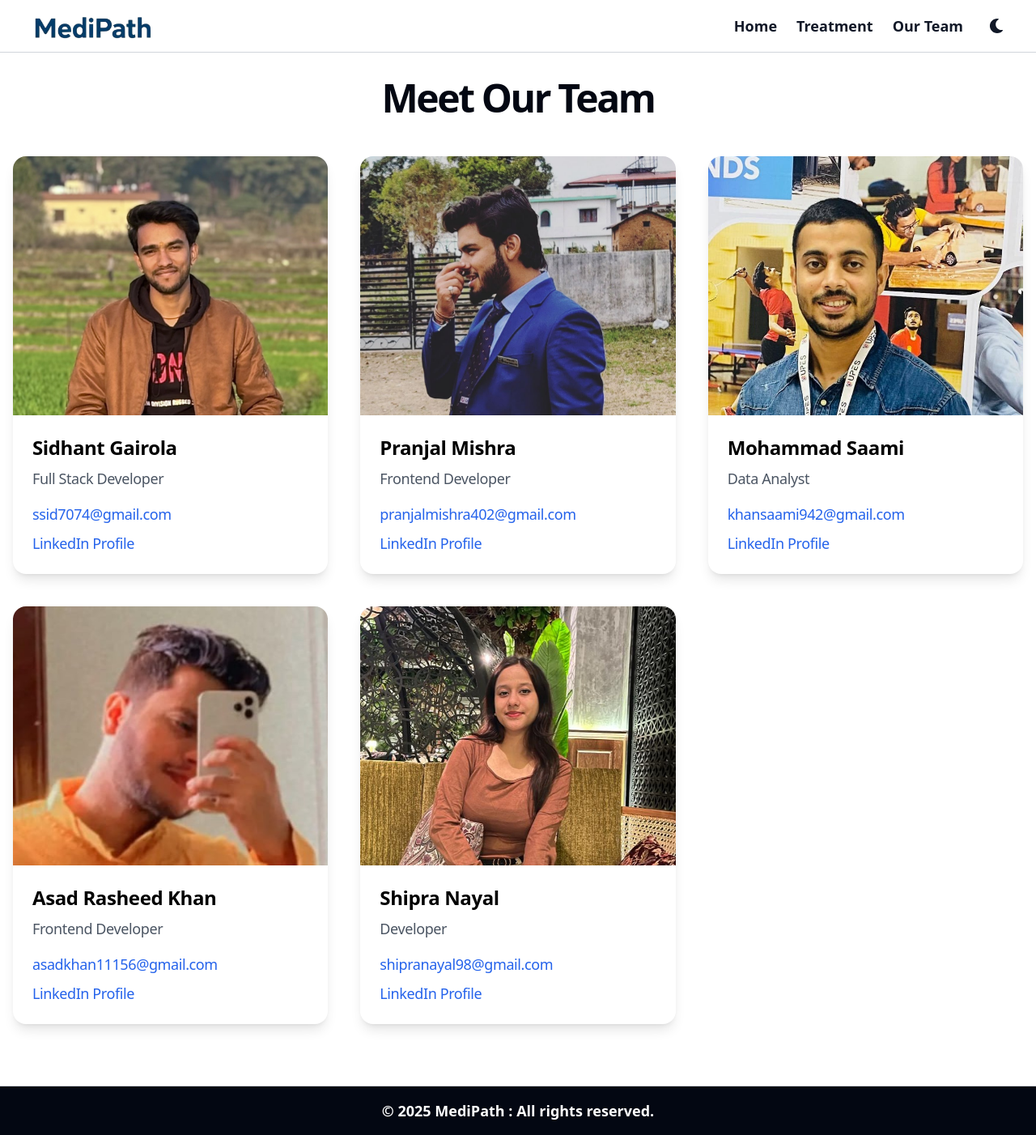
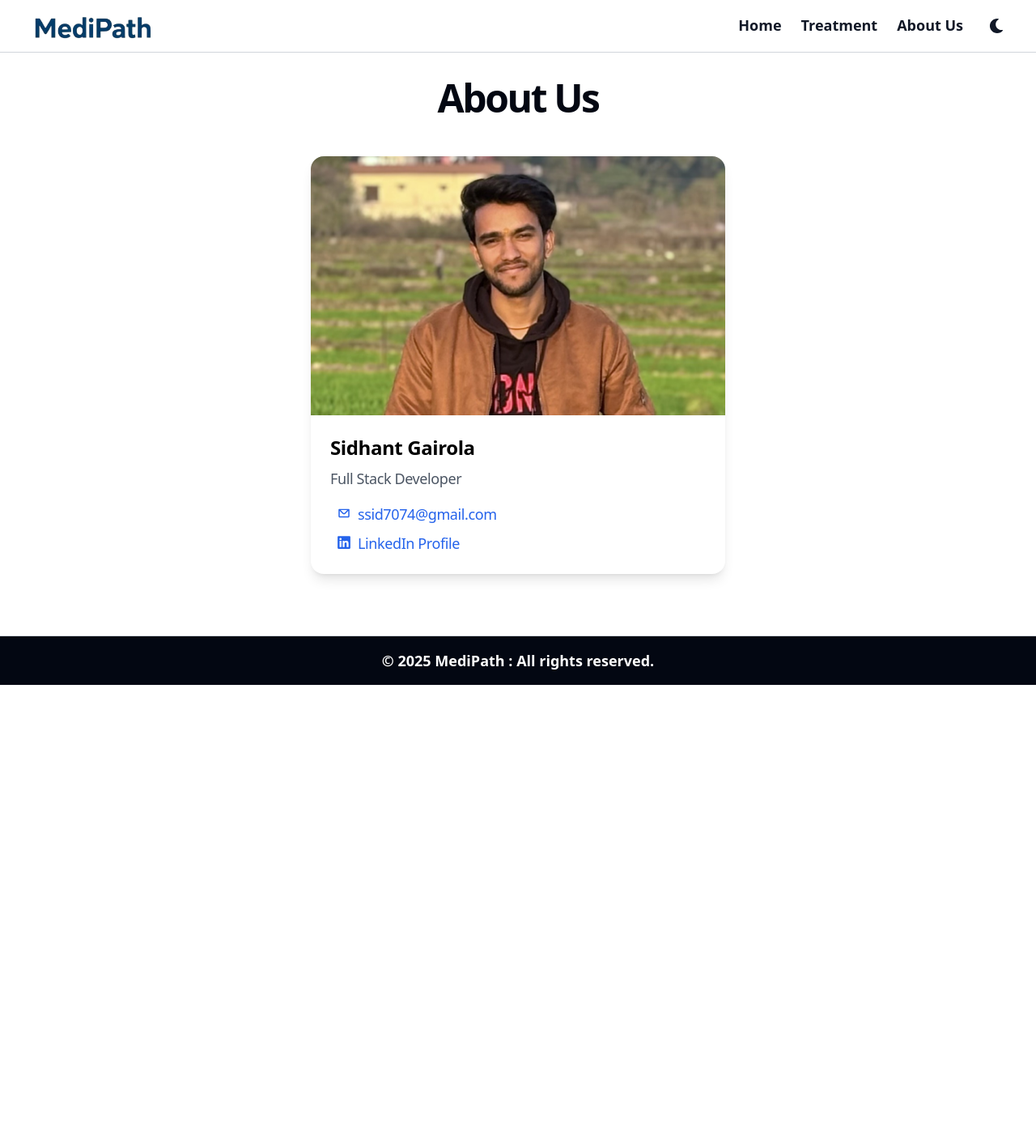
Before and after one commit to sidhant-gairola/medipath, a React (Vite) app: page /team in a window 1280 px wide. Shown: the whole page at 81% size. After the commit the page ends 846 px from the top, so only its background shows below. Built offline with nearby package versions, Linux system fonts and the light colour scheme.

Commit message:
removed teammate details

```diff
--- a/src/components/Navbar.jsx
+++ b/src/components/Navbar.jsx
@@ -57,17 +57,18 @@ function Navbar({ darkMode, toggleDarkMode }) {
             </NavLink>
           </motion.div>
 
-          <div className="flex items-center space-x-6">
+          <div className="flex items-center space-x-6 ">
             {/* Navigation Links (Always visible on larger screens) */}
             <div className="hidden md:flex space-x-6">
-              <NavLink to="/" className={`text-lg font-semibold transition-all ${darkMode ? "text-white hover:border-b-2 border-white" : "text-gray-900 hover:border-b-2 duration-75 border-black" }`} >
+              <NavLink to="/" className={`text-lg font-semibold transition-all border-b-2 border-transparent ${darkMode ? "text-white hover:border-b-2 hover:border-white" : "text-gray-900 hover:border-b-2 hover:border-black" }`} >
                 Home
               </NavLink>
-              <NavLink to="/treatment" className={`text-lg font-semibold ${darkMode ? "text-white hover:border-b-2 border-white" : "text-gray-900 hover:border-b-2 duration-75 border-black" }`} >
+              <NavLink to="/treatment" className={`text-lg font-semibold border-b-2 border-transparent ${darkMode ? "text-white hover:border-b-2 hover:border-white" : "text-gray-900 hover:border-b-2 hover:border-black" }`} >
                 Treatment
               </NavLink>
-              <NavLink to="/team" className={`text-lg font-semibold ${darkMode ? "text-white hover:border-b-2 border-white" : "text-gray-900 hover:border-b-2 duration-75 border-black" }`} >
-                Our Team
+              <NavLink to="/team" className={`text-lg font-semibold border-b-2 border-transparent ${darkMode ? "text-white hover:border-b-2 hover:border-white" : "text-gray-900 hover:border-b-2 hover:border-black" }`} >
+                {/* Our Team */}
+                About Us
               </NavLink>
             </div>
 
@@ -96,7 +97,8 @@ function Navbar({ darkMode, toggleDarkMode }) {
             Treatment
           </NavLink>
           <NavLink to="/team" onClick={() => setDropdownOpen(false)} className={`block px-4 py-2 text-lg font-semibold ${darkMode ? "text-white bg-gray-900" : "text-black bg-gray-100"}`}>
-            Our Team
+            {/* Our Team */}
+            About Us
           </NavLink>
         </div>
       )}
--- a/src/components/Team.jsx
+++ b/src/components/Team.jsx
@@ -1,4 +1,6 @@
 import { motion } from 'framer-motion';
+import { CgMail } from "react-icons/cg";
+import { FaLinkedin } from "react-icons/fa";
 import saamiImage from '../Images/imgSaami.jpg';
 import pranjalImage from '../Images/imgPranjal.jpg';
 import sidhantImage from '../Images/imgSidhant.jpeg';
@@ -14,43 +16,45 @@ function Team() {
       linkedin: "https://linkedin.com/in/sidhant-gairola",
       image: sidhantImage
     },
-    {
-      name: "Pranjal Mishra",
-      role: "Frontend Developer",
-      email: "pranjalmishra402@gmail.com",
-      linkedin: "https://www.linkedin.com/in/pranjal-mishra-06b1501a4/",
-      image: pranjalImage
-    },
-    {
-      name: "Mohammad Saami",
-      role: "Data Analyst",
-      email: "khansaami942@gmail.com",
-      linkedin: "https://www.linkedin.com/in/muhammad-saami-b19980267/",
-      image: saamiImage
-    },
-    {
-      name: "Asad Rasheed Khan",
-      role: "Frontend Developer",
-      email: "asadkhan11156@gmail.com",
-      linkedin: "https://linkedin.com/in/asad-rasheed-khan",
-      image: asadImage
-    },
-    {
-      name: "Shipra Nayal",
-      role: "Developer",
-      email: "shipranayal98@gmail.com",
-      linkedin: "https://www.linkedin.com/in/shipra-nayal-708b6b327/",
-      image: shipraImage
-    }
+    // {
+    //   name: "Pranjal Mishra",
+    //   role: "Frontend Developer",
+    //   email: "pranjalmishra402@gmail.com",
+    //   linkedin: "https://www.linkedin.com/in/pranjal-mishra-06b1501a4/",
+    //   image: pranjalImage
+    // },
+    // {
+    //   name: "Mohammad Saami",
+    //   role: "Data Analyst",
+    //   email: "khansaami942@gmail.com",
+    //   linkedin: "https://www.linkedin.com/in/muhammad-saami-b19980267/",
+    //   image: saamiImage
+    // },
+    // {
+    //   name: "Asad Rasheed Khan",
+    //   role: "Frontend Developer",
+    //   email: "asadkhan11156@gmail.com",
+    //   linkedin: "https://linkedin.com/in/asad-rasheed-khan",
+    //   image: asadImage
+    // },
+    // {
+    //   name: "Shipra Nayal",
+    //   role: "Developer",
+    //   email: "shipranayal98@gmail.com",
+    //   linkedin: "https://www.linkedin.com/in/shipra-nayal-708b6b327/",
+    //   image: shipraImage
+    // }
   ];
 
   return (
     <div className="pt-8 pb-16 px-4 tracking-tight">
       <div className="max-w-screen-xl mx-auto">
         <div className="text-5xl font-bold tracking-tighter text-center mb-12 ">
-          Meet Our Team
+          {/* Meet Our Team */}
+          About Us
         </div>
-        <div className="grid grid-cols-1 md:grid-cols-2 lg:grid-cols-3 gap-10 ">
+        <div className="max-w-lg mx-auto">
+        {/* <div className="grid grid-cols-1 md:grid-cols-2 lg:grid-cols-3 gap-10 "> */}
           {teamMembers.map((member, index) => (
             <motion.div key={index} initial={{ opacity: 0, y: 20 }} animate={{ opacity: 1, y: 0 }} transition={{ delay: index * 0.1 }} className="bg-white rounded-2xl shadow-lg overflow-hidden" >
               <img src={member.image} alt={member.name} className="w-full h-80 object-cover hover:scale-105 transition-all duration-500" />
@@ -58,10 +62,12 @@ function Team() {
                 <h3 className="text-2xl font-semibold mb-2 text-black">{member.name}</h3>
                 <p className="text-lg text-gray-600 mb-4">{member.role}</p>
                 <div className="space-y-2">
-                  <a href={`mailto:${member.email}`} className="block text-blue-600 hover:text-blue-950 text-lg" >
+                  <a href={`mailto:${member.email}`} className="flex flex-wrap text-blue-600 hover:text-blue-950 text-lg" >
+                    <CgMail className='mx-2 mt-1' />
                     {member.email}
                   </a>
-                  <a href={member.linkedin} target="_blank" rel="noopener noreferrer" className="block text-blue-600 hover:text-blue-950 text-lg" >
+                  <a href={member.linkedin} target="_blank" rel="noopener noreferrer" className="flex flex-wrap text-blue-600 hover:text-blue-950 text-lg" >
+                    <FaLinkedin className='mx-2 mt-1'/>
                     LinkedIn Profile
                   </a>
                 </div>
```
